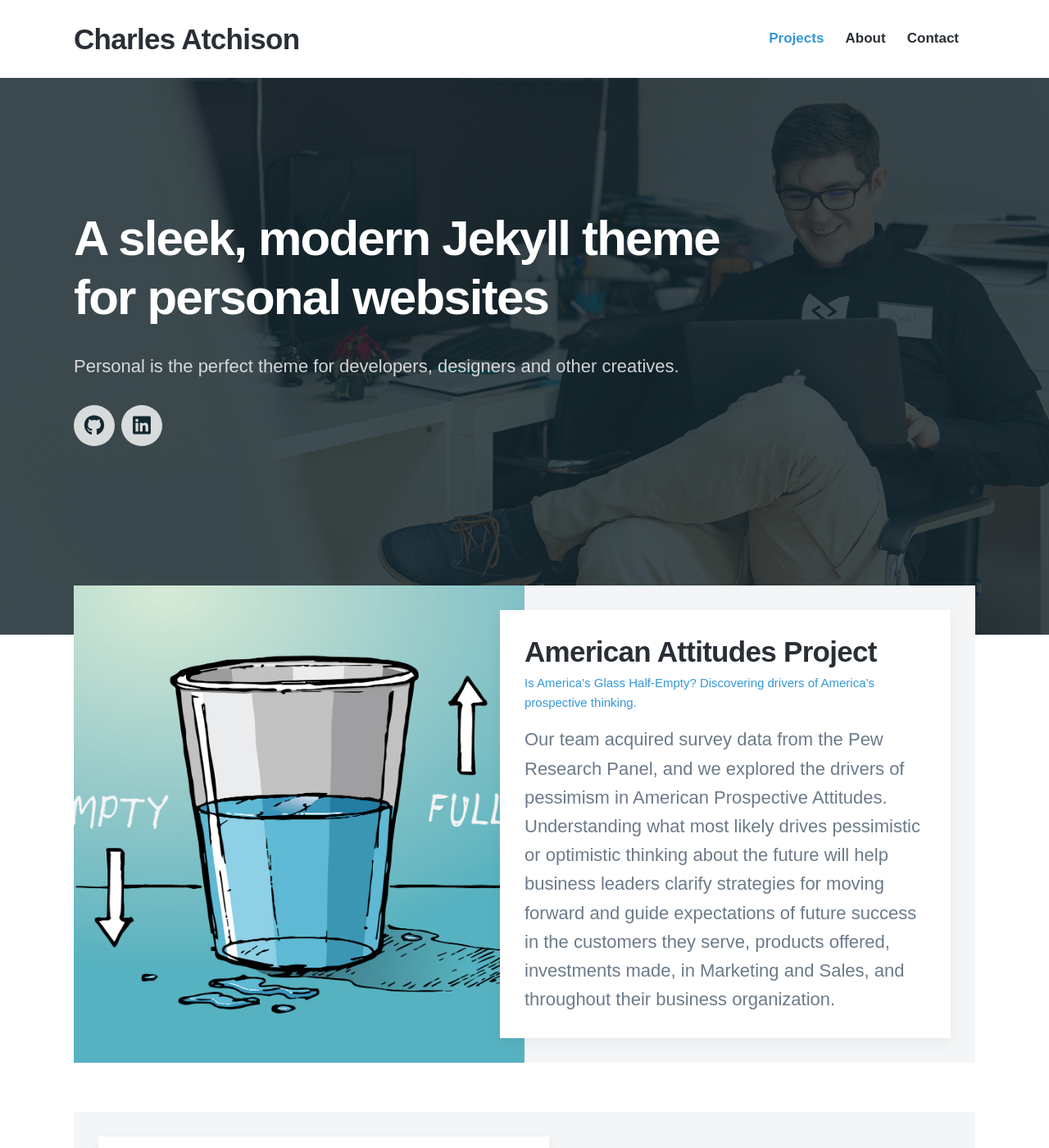
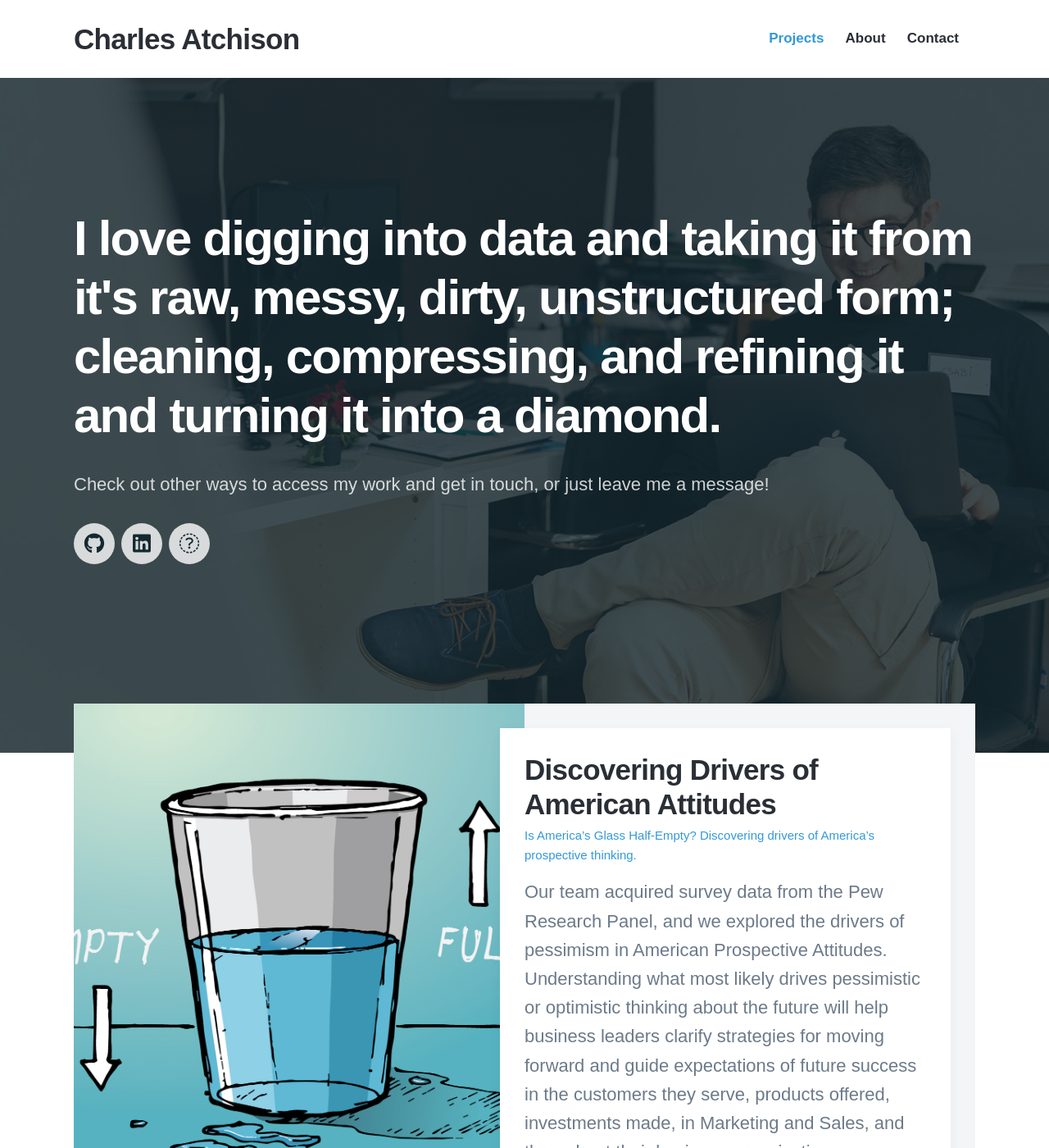
Before and after one commit to CharlesAtchison/charlesatchison.github.io, a Jekyll site: the page built from index.html, in a window 1280 px wide and 1400 px high. Shown: the whole window at 82% size. Built offline with Jekyll 4.4.1, drawn with Linux system fonts in a browser that asks for light colours; nearby versions of some CDN libraries; some web fonts are replaced.

Commit message:
Changes to project title, introduction and index pages

```diff
--- a/_data/settings.yml
+++ b/_data/settings.yml
@@ -57,6 +57,7 @@ social_settings:
   spotify_url: ''
   bandcamp_url: ''
   linkedin_url: 'https://www.linkedin.com/in/charleslatchison/'
+  contact_url: 'https://charlesatchison.github.io/contact'
 
 color_settings:
   background_color: '#ffffff'
--- a/_includes/footer.html
+++ b/_includes/footer.html
@@ -6,7 +6,6 @@
 
 		<div class="footer__copyright">
 			<span>© {{ 'now' | date: "%Y" }} {{ site.data.settings.basic_settings.site_title }}</span>
-			<a href="https://jekyllthemes.io" target="_blank">Jekyll Themes</a>
 		</div>
 
 		{% include socials.html %}
--- a/_projects/american_attitude_project.md
+++ b/_projects/american_attitude_project.md
@@ -1,5 +1,5 @@
 ---
-title: 'American Attitudes Project'
+title: 'Discovering Drivers of American Attitudes'
 subtitle: 'Is America’s Glass Half-Empty? Discovering drivers of America’s prospective thinking.'
 date: 2021-11-14 00:00:00
 description: Our team acquired survey data from the Pew Research Panel, and we explored the drivers of pessimism in American Prospective Attitudes. Understanding what most likely drives pessimistic or optimistic thinking about the future will help business leaders clarify strategies for moving forward and guide expectations of future success in the customers they serve, products offered, investments made, in Marketing and Sales, and throughout their business organization.
--- a/index.html
+++ b/index.html
@@ -13,9 +13,8 @@ featured_image: /images/demo/home.jpg
 
 	<div class="wrap">
 
-		<h1>A sleek, modern Jekyll theme
-		for personal websites</h1>
-		<p>Personal is the perfect theme for developers, designers and other creatives.</p>
+		<h1>I love digging into data and taking it from it's raw, messy, dirty, unstructured form; cleaning, compressing, and refining it and turning it into a diamond.</h1>
+		<p>Check out other ways to access my work and get in touch, or just leave me a message!</p>
 
 		{% include socials.html %}
 
```
